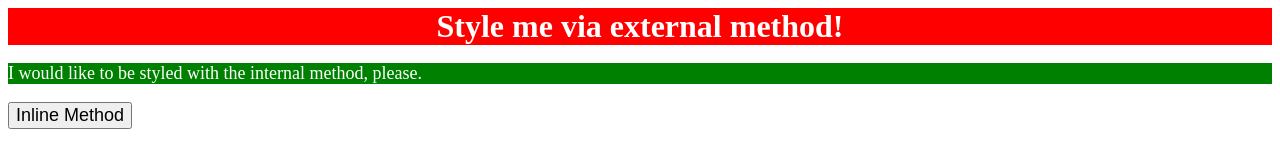
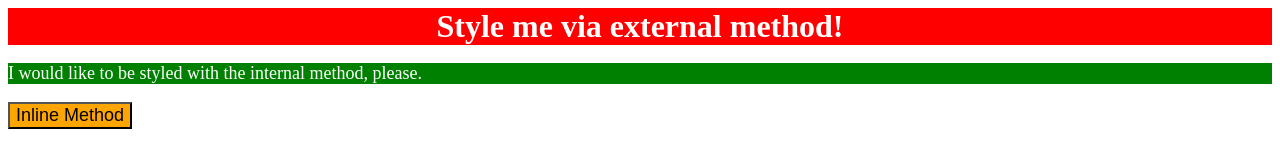
Before and after one commit to rorsi92/git_test, a plain HTML site: page CSS Foundation/index.html in a window 1280 px wide. Drawn offline with Linux system fonts and the light colour scheme.

Commit message:
Fixing type error on HTML file

```diff
--- a/CSS Foundation/index.html
+++ b/CSS Foundation/index.html
@@ -18,6 +18,6 @@
 <body>
     <div>Style me via external method!</div>
     <p>I would like to be styled with the internal method, please.</p>
-    <button style="backgoruld-color: orange; font-size: 18px;">Inline Method</button>
+    <button style="background-color: orange; font-size: 18px;">Inline Method</button>
 </body>
 </html>
```
